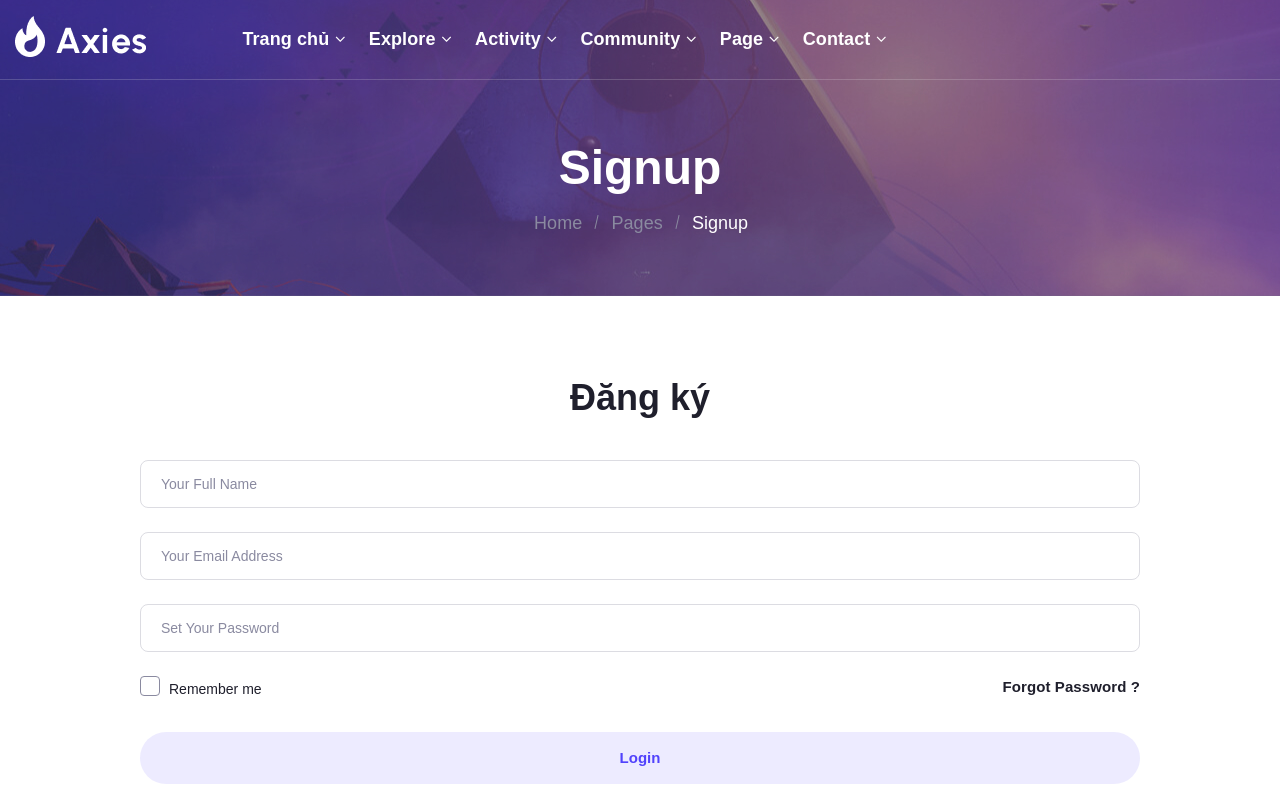
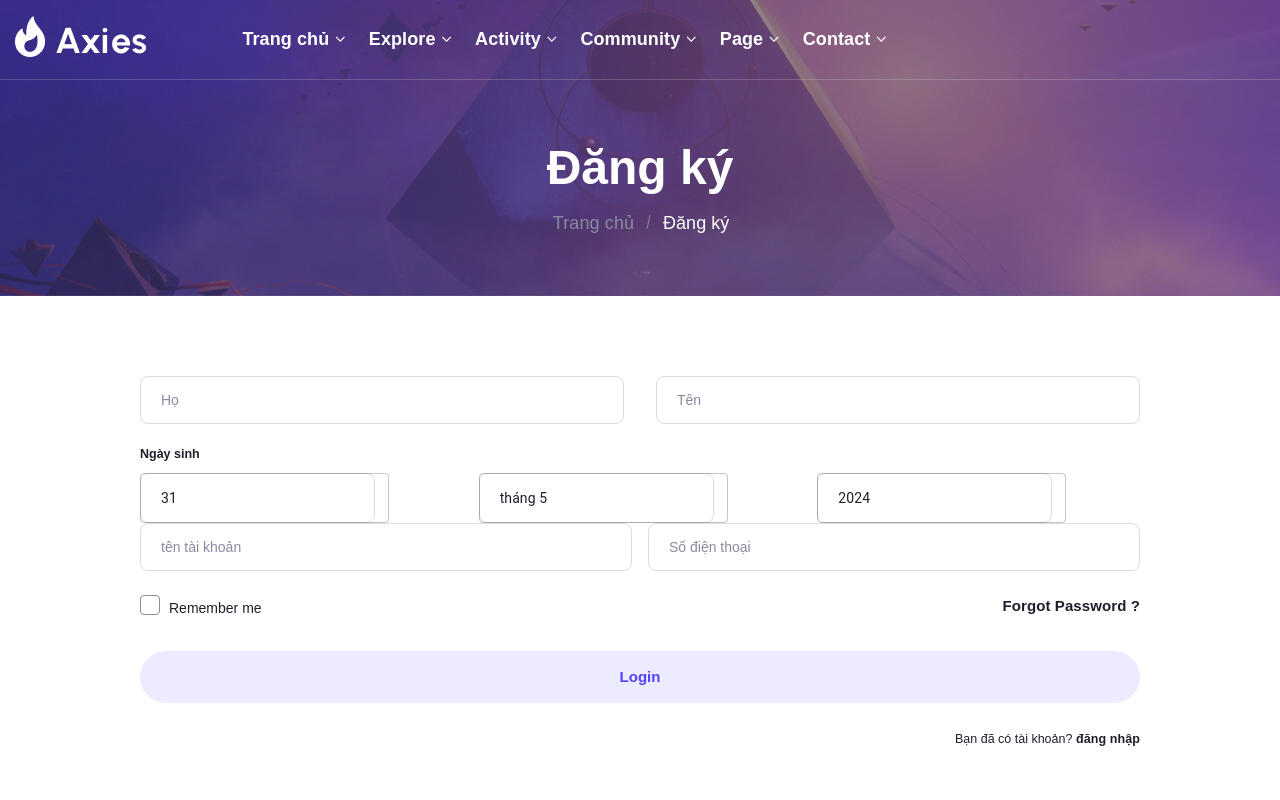
Before and after one commit to Net-ve-xanh-capstone/Client-UI, a React (Vite) app: page /sign-up in a window 1280 px wide. Shown: the top 800 px of the page. Built offline with nearby package versions, Linux system fonts and the light colour scheme; a web font is replaced by a local one.

Commit message:
feat: sign up

```diff
--- a/package.json
+++ b/package.json
@@ -16,10 +16,12 @@
     "@hookform/resolvers": "^3.4.0",
     "@mui/icons-material": "^5.15.20",
     "@mui/material": "^5.15.20",
+    "@mui/x-date-pickers": "^7.7.1",
     "@reduxjs/toolkit": "^1.8.2",
     "axios": "^1.7.2",
     "bootstrap": "^5.3.3",
     "classnames": "^2.5.1",
+    "dayjs": "^1.11.11",
     "jwt-decode": "^4.0.0",
     "lodash": "^4.17.21",
     "prop-types": "^15.8.1",
--- a/public/assets/css/style.css
+++ b/public/assets/css/style.css
@@ -4,14 +4,14 @@
   * Author: Themesflat
   * Author URI: http://www.themesflat.com
 */
-@import "ntfs.css";
-@import "shortcodes.css";
-@import "responsive.css";
-@import "animate.css";
-@import "font-awesome.css";
-@import url("https://fonts.googleapis.com/css2?family=Noto+Sans:ital,wght@0,100..900;1,100..900&family=REM:ital,wght@0,100..900;1,100..900&display=swap");
-
-@import "bootstrap.css";
+@import 'ntfs.css';
+@import 'shortcodes.css';
+@import 'responsive.css';
+@import 'animate.css';
+@import 'font-awesome.css';
+@import url('https://fonts.googleapis.com/css2?family=Noto+Sans:ital,wght@0,100..900;1,100..900&family=REM:ital,wght@0,100..900;1,100..900&display=swap');
+
+@import 'bootstrap.css';
 /**
   	* Reset Browsers
     * General
@@ -198,7 +198,7 @@ blockquote:before,
 blockquote:after,
 q:before,
 q:after {
-  content: "";
+  content: '';
   content: none;
 }
 
@@ -228,7 +228,7 @@ button,
 input,
 select,
 textarea {
-  font-family: "REM", sans-serif;
+  font-family: 'REM', sans-serif;
   color: var(--primary-color2);
   -webkit-font-smoothing: antialiased;
   -moz-osx-font-smoothing: grayscale;
@@ -460,10 +460,7 @@ textarea,
 select {
   font-size: 14px;
   max-width: 100%;
-  background-image: -webkit-linear-gradient(
-    rgba(255, 255, 255, 0),
-    rgba(255, 255, 255, 0)
-  );
+  background-image: -webkit-linear-gradient(rgba(255, 255, 255, 0), rgba(255, 255, 255, 0));
 }
 
 textarea {
@@ -471,22 +468,22 @@ textarea {
   vertical-align: top;
 }
 
-input[type="checkbox"] {
+input[type='checkbox'] {
   display: inline;
 }
 
 button,
-input[type="button"],
-input[type="reset"],
-input[type="submit"] {
+input[type='button'],
+input[type='reset'],
+input[type='submit'] {
   line-height: 1;
   cursor: pointer;
   -webkit-appearance: button;
   border: 0;
 }
 
-input[type="checkbox"],
-input[type="radio"] {
+input[type='checkbox'],
+input[type='radio'] {
   padding: 0;
   width: 18px;
   height: 18px;
@@ -495,11 +492,11 @@ input[type="radio"] {
   vertical-align: sub;
 }
 
-input[type="search"] {
+input[type='search'] {
   -webkit-appearance: textfield;
 }
 
-input[type="search"]::-webkit-search-decoration {
+input[type='search']::-webkit-search-decoration {
   -webkit-appearance: none;
 }
 
@@ -517,14 +514,14 @@ input:-webkit-autofill {
 
 /* Reset search styling */
 
-input[type="search"] {
+input[type='search'] {
   outline: 0;
 }
 
-input[type="search"]::-webkit-search-decoration,
-input[type="search"]::-webkit-search-cancel-button,
-input[type="search"]::-webkit-search-results-button,
-input[type="search"]::-webkit-search-results-decoration {
+input[type='search']::-webkit-search-decoration,
+input[type='search']::-webkit-search-cancel-button,
+input[type='search']::-webkit-search-results-button,
+input[type='search']::-webkit-search-results-decoration {
   display: none;
 }
 
@@ -549,8 +546,8 @@ select {
 }
 
 .select::after {
-  font-family: "Font Awesome 5 Pro";
-  content: "\f078";
+  font-family: 'Font Awesome 5 Pro';
+  content: '\f078';
   font-size: 14px;
   right: 10px;
   font-weight: 600;
@@ -576,20 +573,20 @@ select option {
 }
 
 textarea,
-input[type="text"],
-input[type="password"],
-input[type="datetime"],
-input[type="datetime-local"],
-input[type="date"],
-input[type="month"],
-input[type="time"],
-input[type="week"],
-input[type="number"],
-input[type="email"],
-input[type="url"],
-input[type="search"],
-input[type="tel"],
-input[type="color"] {
+input[type='text'],
+input[type='password'],
+input[type='datetime'],
+input[type='datetime-local'],
+input[type='date'],
+input[type='month'],
+input[type='time'],
+input[type='week'],
+input[type='number'],
+input[type='email'],
+input[type='url'],
+input[type='search'],
+input[type='tel'],
+input[type='color'] {
   border: 1px solid rgba(138, 138, 160, 0.3);
   outline: 0;
   -webkit-box-shadow: none;
@@ -606,20 +603,20 @@ input[type="color"] {
 
 /* Input focus */
 textarea:focus,
-input[type="text"]:focus,
-input[type="password"]:focus,
-input[type="datetime"]:focus,
-input[type="datetime-local"]:focus,
-input[type="date"]:focus,
-input[type="month"]:focus,
-input[type="time"]:focus,
-input[type="week"]:focus,
-input[type="number"]:focus,
-input[type="email"]:focus,
-input[type="url"]:focus,
-input[type="search"]:focus,
-input[type="tel"]:focus,
-input[type="color"]:focus {
+input[type='text']:focus,
+input[type='password']:focus,
+input[type='datetime']:focus,
+input[type='datetime-local']:focus,
+input[type='date']:focus,
+input[type='month']:focus,
+input[type='time']:focus,
+input[type='week']:focus,
+input[type='number']:focus,
+input[type='email']:focus,
+input[type='url']:focus,
+input[type='search']:focus,
+input[type='tel']:focus,
+input[type='color']:focus {
   border: 1px solid #8a8aa0;
   outline: 0;
   -webkit-box-shadow: none;
@@ -628,20 +625,20 @@ input[type="color"]:focus {
 }
 
 textarea::placeholder,
-input[type="text"]::placeholder,
-input[type="password"]::placeholder,
-input[type="datetime"]::placeholder,
-input[type="datetime-local"]::placeholder,
-input[type="date"]::placeholder,
-input[type="month"]::placeholder,
-input[type="time"]::placeholder,
-input[type="week"]::placeholder,
-input[type="number"]::placeholder,
-input[type="email"]::placeholder,
-input[type="url"]::placeholder,
-input[type="search"]::placeholder,
-input[type="tel"]::placeholder,
-input[type="color"]::placeholder {
+input[type='text']::placeholder,
+input[type='password']::placeholder,
+input[type='datetime']::placeholder,
+input[type='datetime-local']::placeholder,
+input[type='date']::placeholder,
+input[type='month']::placeholder,
+input[type='time']::placeholder,
+input[type='week']::placeholder,
+input[type='number']::placeholder,
+input[type='email']::placeholder,
+input[type='url']::placeholder,
+input[type='search']::placeholder,
+input[type='tel']::placeholder,
+input[type='color']::placeholder {
   font-size: 18px;
   font-weight: 400;
   line-height: 28px;
@@ -650,9 +647,9 @@ input[type="color"]::placeholder {
 
 /* Button */
 button,
-input[type="button"],
-input[type="reset"],
-input[type="submit"] {
+input[type='button'],
+input[type='reset'],
+input[type='submit'] {
   font-weight: 700;
   font-size: 15px;
   line-height: 22px;
@@ -670,13 +667,13 @@ input[type="submit"] {
 
 /* Button hover + focus */
 button:hover,
-input[type="button"]:hover,
-input[type="reset"]:hover,
-input[type="submit"]:hover,
+input[type='button']:hover,
+input[type='reset']:hover,
+input[type='submit']:hover,
 button:focus,
-input[type="button"]:focus,
-input[type="reset"]:focus,
-input[type="submit"]:focus {
+input[type='button']:focus,
+input[type='reset']:focus,
+input[type='submit']:focus {
   outline: 0;
   border: 1px solid var(--primary-color3);
   color: var(--primary-color3);
@@ -780,16 +777,16 @@ label.error {
 }
 .live-auctions .swiper-button-next:after,
 .live-auctions .swiper-button-prev:after {
-  font-family: "Font Awesome 5 Pro";
+  font-family: 'Font Awesome 5 Pro';
   font-size: 20px;
 }
 
 .live-auctions .swiper-button-next:after {
-  content: "\f061";
+  content: '\f061';
 }
 
 .live-auctions .swiper-button-prev:after {
-  content: "\f060";
+  content: '\f060';
 }
 
 .flex {
@@ -1576,8 +1573,8 @@ header {
 }
 
 .main-nav > .menu > li.menu-item-has-children > a::after {
-  content: "\f107";
-  font-family: "Font Awesome 5 Pro";
+  content: '\f107';
+  font-family: 'Font Awesome 5 Pro';
   font-weight: 300;
   position: absolute;
   right: 0;
@@ -1614,7 +1611,7 @@ header {
 }
 
 .main-nav .sub-menu::before {
-  content: "";
+  content: '';
   position: absolute;
   top: -5px;
   left: 25px;
@@ -1678,7 +1675,7 @@ header {
   width: 12px;
 }
 .main-nav > ul > li .sub-menu li a::after {
-  content: "";
+  content: '';
   position: absolute;
   width: 0;
   height: 2px;
@@ -1804,7 +1801,7 @@ header {
     cursor: pointer;
     display: inline-block;
     font-size: 20px;
-    font-family: "FontAwesome";
+    font-family: 'FontAwesome';
     line-height: 48px;
     position: absolute;
     right: 15px;
@@ -1814,8 +1811,8 @@ header {
   }
 
   .main-nav.active .menu-item-has-children .arrow:before {
-    font-family: "Font Awesome 5 Pro";
-    content: "\f107";
+    font-family: 'Font Awesome 5 Pro';
+    content: '\f107';
     color: var(--primary-color2);
   }
 
@@ -1843,7 +1840,7 @@ header {
   }
 
   .main-nav.active .menu-item-has-children .arrow.active:before {
-    content: "\f107";
+    content: '\f107';
   }
 
   .main-nav.active ul ul li {
@@ -2010,7 +2007,7 @@ header {
 
 .mobile-button:before,
 .mobile-button:after {
-  content: "";
+  content: '';
   position: absolute;
   top: 0;
   height: 3px;
@@ -2147,7 +2144,7 @@ header {
 .themesflat-pagination ul li .page-numbers {
   display: inline-block;
   font-size: 14px;
-  font-family: "Rubik", sans-serif;
+  font-family: 'Rubik', sans-serif;
   font-weight: 400;
   color: #787878;
   text-align: center;
@@ -2227,8 +2224,8 @@ header {
 }
 
 #scroll-top:after {
-  content: "\f077";
-  font-family: "Font Awesome 5 Pro";
+  content: '\f077';
+  font-family: 'Font Awesome 5 Pro';
   font-size: 18px;
   color: #ffffff;
   font-weight: 600;
@@ -2501,7 +2498,7 @@ header {
 }
 
 .widget-menu ul li a::after {
-  content: "";
+  content: '';
   width: 0;
   height: 1px;
   position: absolute;
@@ -2763,11 +2760,11 @@ header {
 }
 
 .widget-tag.style-2 ul li::after {
-  content: ",";
+  content: ',';
 }
 
 .widget-tag.style-2 ul li:last-child::after {
-  content: "";
+  content: '';
 }
 
 .widget-tag.style-2 ul li a {
@@ -2980,7 +2977,7 @@ header {
 }
 
 .widget-filter .btn-checkbox:after {
-  content: "";
+  content: '';
   position: absolute;
   display: none;
 }
@@ -2990,8 +2987,8 @@ header {
 }
 
 .widget-filter .btn-checkbox:after {
-  content: "\e921";
-  font-family: "nfts";
+  content: '\e921';
+  font-family: 'nfts';
   left: 6px;
   top: 2px;
   color: #fff;
@@ -3063,7 +3060,7 @@ header {
 }
 
 .widget-category .btn-checkbox:after {
-  content: "";
+  content: '';
   position: absolute;
   display: none;
 }
@@ -3073,8 +3070,8 @@ header {
 }
 
 .widget-category .btn-checkbox:after {
-  content: "\e921";
-  font-family: "nfts";
+  content: '\e921';
+  font-family: 'nfts';
   font-size: 10px;
   left: 2px;
   top: 0px;
@@ -3191,7 +3188,7 @@ header {
 }
 
 .widget-filter .btn-checkbox:after {
-  content: "";
+  content: '';
   position: absolute;
   display: none;
 }
@@ -3201,8 +3198,8 @@ header {
 }
 
 .widget-filter .btn-checkbox:after {
-  content: "\e921";
-  font-family: "nfts";
+  content: '\e921';
+  font-family: 'nfts';
   left: 6px;
   top: 2px;
   color: #fff;
@@ -3288,7 +3285,7 @@ header {
 }
 
 .widget-category .btn-checkbox:after {
-  content: "";
+  content: '';
   position: absolute;
   display: none;
 }
@@ -3298,8 +3295,8 @@ header {
 }
 
 .widget-category .btn-checkbox:after {
-  content: "\e921";
-  font-family: "nfts";
+  content: '\e921';
+  font-family: 'nfts';
   font-size: 10px;
   left: 2px;
   top: 0px;
@@ -3314,3 +3311,16 @@ header {
   -ms-user-select: none;
   user-select: none;
 }
+
+.d-flex {
+  display: flex;
+}
+.row-form .textfield {
+  flex: 1 !important;
+  margin: 0 5px;
+}
+
+.MuiInputBase-root input {
+  margin-bottom: 0px !important;
+  height: 30px;
+}
--- a/src/main.jsx
+++ b/src/main.jsx
@@ -1,17 +1,21 @@
-import ReactDOM from "react-dom/client";
-import App from "./App.jsx";
-import "../public/assets/css/style.css";
+import ReactDOM from 'react-dom/client';
+import App from './App.jsx';
+import '../public/assets/css/style.css';
+import 'dayjs/locale/vi';
+import { BrowserRouter } from 'react-router-dom';
+import store from './store/configureStore.js';
+import { Provider } from 'react-redux';
+import ScrollToTop from './utils/ScrollToTop.js';
+import { LocalizationProvider } from '@mui/x-date-pickers';
+import { AdapterDayjs } from '@mui/x-date-pickers/AdapterDayjs';
 
-import { BrowserRouter } from "react-router-dom";
-import store from "./store/configureStore.js";
-import { Provider } from "react-redux";
-import ScrollToTop from "./utils/ScrollToTop.js";
-
-ReactDOM.createRoot(document.getElementById("root")).render(
+ReactDOM.createRoot(document.getElementById('root')).render(
   <Provider store={store}>
     <BrowserRouter>
-      <ScrollToTop />
-      <App></App>
+      <LocalizationProvider dateAdapter={AdapterDayjs} adapterLocale="vi">
+        <ScrollToTop />
+        <App></App>
+      </LocalizationProvider>
     </BrowserRouter>
   </Provider>
 );
--- a/src/pages/Login.jsx
+++ b/src/pages/Login.jsx
@@ -6,17 +6,17 @@ import TextfieldCommon from '../components/input/TextfieldCommon';
 import { useDispatch, useSelector } from 'react-redux';
 import { useNavigate } from 'react-router-dom';
 import { yupResolver } from '@hookform/resolvers/yup';
-import * as yup from 'yup';
 import { useEffect, useState } from 'react';
 import { competitorLogin } from '../store/auth/authAction';
 import { FadeLoader } from 'react-spinners';
 import CloseIcon from '@mui/icons-material/Close';
 import { Dialog, DialogContent, IconButton, Typography, styled } from '@mui/material';
+import * as yup from 'yup';
 const Login = () => {
+  const [open, setOpen] = useState(false);
   // open dialog
-  const [open, setOpen] = useState(false);
   const schema = yup.object().shape({
-    userName: yup.string().required('Vui lòng nhập username của bạn'),
+    username: yup.string().required('Vui lòng nhập username của bạn'),
     password: yup.string().required('Vui lòng nhập mật khẩu của bạn').max(10)
   });
 
@@ -31,34 +31,34 @@ const Login = () => {
     reValidateMode: 'onChange'
   });
 
+  const {
+    login: { loading, userInfo, success, error }
+  } = useSelector((state) => state.auth);
+  const dispatch = useDispatch();
+  const navigate = useNavigate();
+
   const handleRegister = async (data) => {
     // Trigger validate form
     const isValid = await trigger();
+
     if (!isValid) return;
     else {
-      setOpen(true);
       dispatch(competitorLogin(data));
-      reset();
+      if (error) {
+        setOpen(true);
+      }
     }
   };
-
-  const {
-    login: { loading, userInfo, success }
-  } = useSelector((state) => state.auth);
-  const dispatch = useDispatch();
-  const navigate = useNavigate();
 
   const handleClose = () => {
     setOpen(false);
   };
 
-  useEffect(() => {
-    if (!userInfo) {
-      navigate('/login');
-    }
-    // redirect home page
-    if (userInfo) navigate('/');
-  }, [navigate, userInfo, success]);
+  if (!userInfo) {
+    navigate('/login');
+  }
+  // redirect home page
+  if (userInfo) navigate('/');
 
   return (
     <div>
@@ -111,11 +111,11 @@ const Login = () => {
                   <form onSubmit={handleSubmit(handleRegister)} className="select-none">
                     <TextfieldCommon
                       control={control}
-                      error={errors.userName?.message}
-                      id="userName"
-                      name="userName"
+                      error={errors.username?.message}
+                      id="username"
+                      name="username"
                       tabIndex="1"
-                      placeholder="Nhập username"
+                      placeholder="Tên tài khoản"
                       autoFocus
                     />
                     <TextfieldCommon
@@ -126,7 +126,7 @@ const Login = () => {
                       tabIndex="2"
                       aria-required="true"
                       type="password"
-                      placeholder="Nhập mật khẩu"
+                      placeholder="Mật khẩu"
                     />
                     <div className="row-form style-1 flex-row-reverse">
                       <Link to="#" className="forgot-pass">
--- a/src/pages/SignUp.jsx
+++ b/src/pages/SignUp.jsx
@@ -1,8 +1,30 @@
 import { Link } from 'react-router-dom';
 import HeaderVersion1 from '../components/common/header/HeaderVersion1';
 import Footer from '../components/common/footer/Footer';
+import TextfieldCommon from '../components/input/TextfieldCommon';
+import { useForm } from 'react-hook-form';
+import { yupResolver } from '@hookform/resolvers/yup';
+import * as yup from 'yup';
+import { Grid, styled } from '@mui/material';
+import { DatePicker } from '@mui/x-date-pickers/DatePicker';
+import dayjs from 'dayjs';
 
 const SignUp = () => {
+  const schema = yup.object().shape({
+    userName: yup.string().required('Vui lòng nhập username của bạn'),
+    password: yup.string().required('Vui lòng nhập mật khẩu của bạn').max(10)
+  });
+
+  const {
+    handleSubmit,
+    control,
+    reset,
+    trigger,
+    formState: { errors }
+  } = useForm({
+    resolver: yupResolver(schema),
+    reValidateMode: 'onChange'
+  });
   return (
     <div>
       <HeaderVersion1 />
@@ -12,17 +34,14 @@ const SignUp = () => {
           <div className="row">
             <div className="col-md-12">
               <div className="page-title-heading mg-bt-12">
-                <h1 className="heading text-center">Signup</h1>
+                <h1 className="heading text-center">Đăng ký</h1>
               </div>
               <div className="breadcrumbs style2">
                 <ul>
                   <li>
-                    <Link to="/">Home</Link>
+                    <Link to="/">Trang chủ</Link>
                   </li>
-                  <li>
-                    <Link to="#">Pages</Link>
-                  </li>
-                  <li>Signup</li>
+                  <li>Đăng ký</li>
                 </ul>
               </div>
             </div>
@@ -33,38 +52,82 @@ const SignUp = () => {
         <div className="themesflat-container">
           <div className="row">
             <div className="col-12">
-              <h2 className="tf-title-heading ct style-1">Đăng ký</h2>
-
               <div className="flat-form box-login-email">
                 <div className="form-inner">
                   <form action="#" id="contactform">
-                    <input
-                      id="name"
-                      name="name"
+                    <Grid container spacing={4}>
+                      <Grid item md={6}>
+                        <TextfieldCommon
+                          control={control}
+                          id="lastname"
+                          name="lastname"
                           tabIndex="1"
                           aria-required="true"
-                      required
                           type="text"
-                      placeholder="Your Full Name"
+                          placeholder="Họ"
+                          className="textfield"
                         />
-                    <input
-                      id="email"
-                      name="email"
+                      </Grid>
+                      <Grid item md={6}>
+                        <TextfieldCommon
+                          control={control}
+                          id="firstname"
+                          name="firstname"
                           tabIndex="2"
                           aria-required="true"
-                      type="email"
-                      placeholder="Your Email Address"
-                      required
+                          type="text"
+                          placeholder="Tên"
+                          className="textfield"
                         />
-                    <input
-                      id="pass"
-                      name="pass"
+                      </Grid>
+                    </Grid>
+
+                    <div className="font-weight-bold h5">Ngày sinh</div>
+                    <Grid sx={{ marginTop: '-10px' }} container spacing={2}>
+                      <Grid item md={4}>
+                        <DatePicker defaultValue={dayjs(new Date())} openTo="day" views={['day']} />
+                      </Grid>
+                      <Grid item md={4}>
+                        <DatePicker
+                          defaultValue={dayjs(new Date())}
+                          openTo="month"
+                          views={['month']}
+                        />
+                      </Grid>
+                      <Grid item md={4}>
+                        <DatePicker
+                          defaultValue={dayjs(new Date())}
+                          disablePast
+                          openTo="year"
+                          views={['year']}
+                        />
+                      </Grid>
+                    </Grid>
+                    <Grid container spacing={2}>
+                      <Grid item md={6}>
+                        <TextfieldCommon
+                          control={control}
+                          id="username"
+                          name="username"
                           tabIndex="3"
                           aria-required="true"
-                      type="text"
-                      placeholder="Set Your Password"
-                      required
+                          placeholder="tên tài khoản"
+                          className="textfield"
                         />
+                      </Grid>
+                      <Grid item md={6}>
+                        <TextfieldCommon
+                          control={control}
+                          id="phone"
+                          name="phone"
+                          tabIndex="4"
+                          aria-required="true"
+                          type="number"
+                          placeholder="Số điện thoại"
+                          className="textfield"
+                        />
+                      </Grid>
+                    </Grid>
                     <div className="row-form style-1">
                       <label>
                         Remember me
@@ -75,8 +138,13 @@ const SignUp = () => {
                         Forgot Password ?
                       </Link>
                     </div>
-
                     <button className="submit">Login</button>
+                    <div className="mt-5 text-right h5">
+                      Bạn đã có tài khoản? {''}
+                      <Link to={'/login'} className="font-weight-bold">
+                        đăng nhập
+                      </Link>
+                    </div>
                   </form>
                 </div>
               </div>
--- a/src/store/auth/authAction.js
+++ b/src/store/auth/authAction.js
@@ -3,14 +3,14 @@ import { authenApi } from '../../api/authenApi';
 
 export const competitorLogin = createAsyncThunk(
   '/login',
-  async ({ userName, password }, { rejectWithValue }) => {
+  async ({ username, password }, { rejectWithValue }) => {
     try {
       const config = {
         headers: {
           'Content-Type': 'application/json'
         }
       };
-      const { data } = await authenApi.competitorLogin('/login', { userName, password }, config);
+      const { data } = await authenApi.competitorLogin('/login', { username, password }, config);
 
       // store user's token in local storage
       if (data.jwtToken) {
```
Also changed, not shown: src/store/auth/authSlice.js (+5 -2 lines), public/assets/css/shortcodes.css, 1 other file (tests, documents, lock files or other folders). Lines whose indentation alone changed are shown as unchanged.
